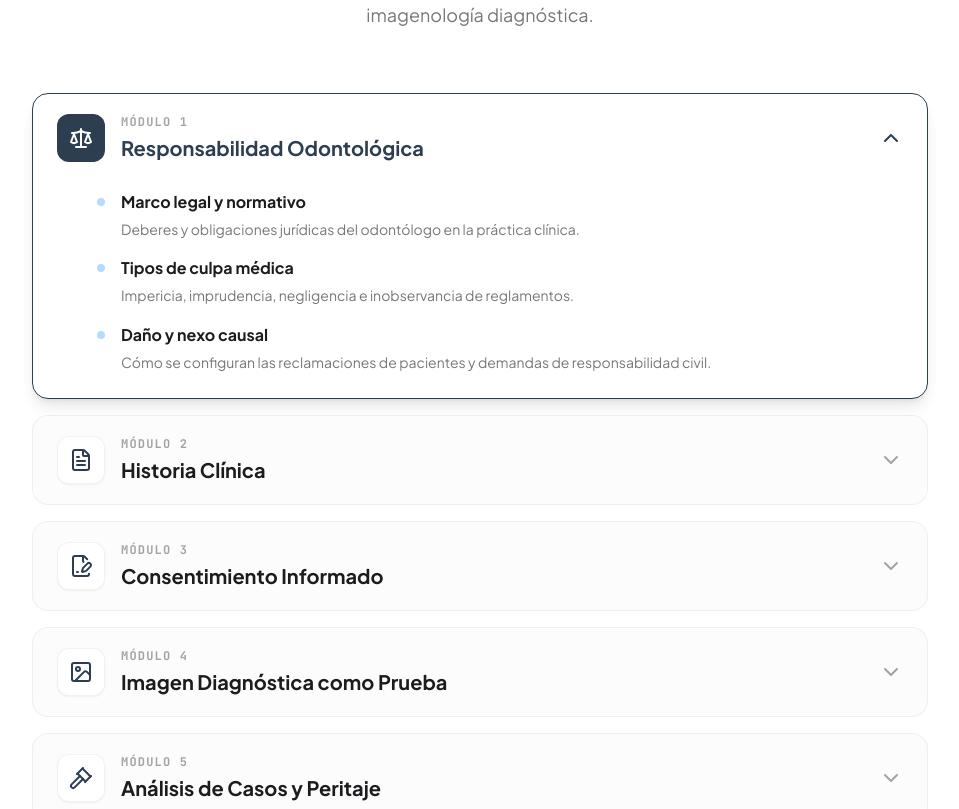
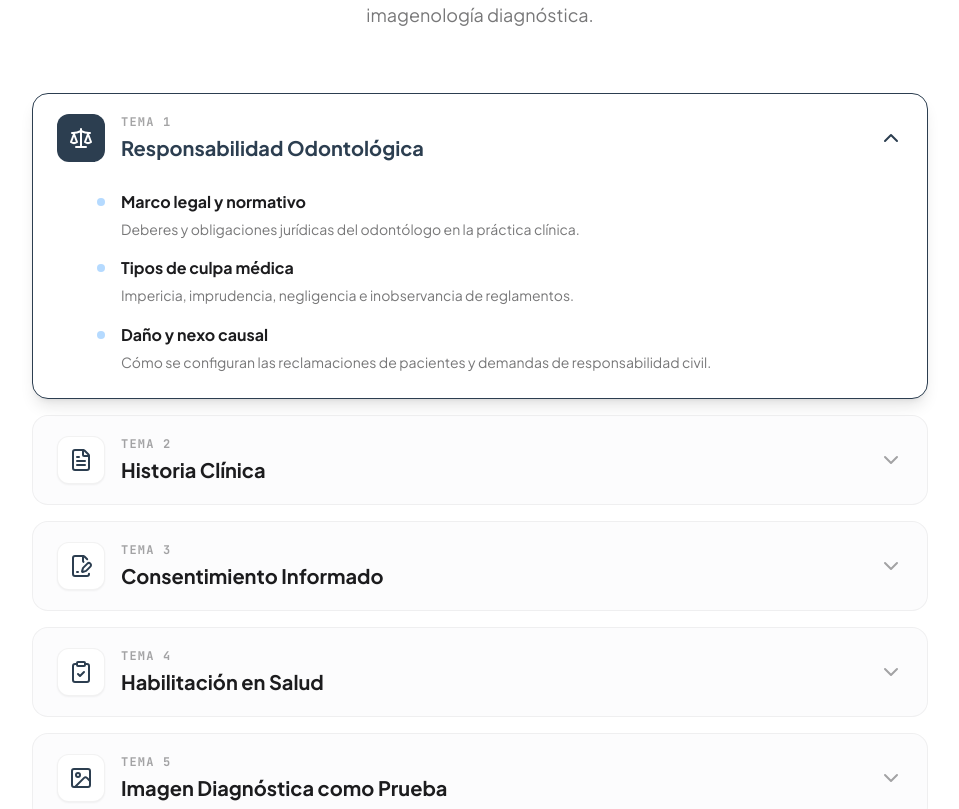
Before and after one commit to WilliRV1/cp-smile-academy, a React (Vite) app: page /cursos/derecho-medico in a window 1280 px wide. Shown: the part 2408-3217 px from the top of the page, without its empty margins (160-1119 px from the left). Built offline with nearby package versions, Linux system fonts and the light colour scheme; a web font is replaced by a local one.

Commit message:
Update Syllabus structure, add Habilitacion and student discount

```diff
--- a/src/components/derecho/PricingDerecho.jsx
+++ b/src/components/derecho/PricingDerecho.jsx
@@ -88,6 +88,17 @@ export default function PricingDerecho() {
             </div>
           </div>
 
+          {/* Promo Estudiantes */}
+          <div className="mt-8 bg-gradient-to-r from-primary/10 to-accent/10 border border-primary/20 rounded-2xl p-6 text-center shadow-sm relative z-10">
+            <h4 className="font-sans font-bold text-xl text-primary mb-2">🎓 ¡Atención Estudiantes!</h4>
+            <p className="font-sans text-dark/70 text-sm md:text-base max-w-2xl mx-auto mb-4">
+              ¿Eres estudiante de odontología? Obtén un <strong className="text-accent">20% de descuento</strong> compartiendo este curso en tus historias de Instagram y etiquetándonos.
+            </p>
+            <a href={`https://wa.me/19293430985?text=${encodeURIComponent("Hola, soy estudiante de odontología y quiero acceder al 20% de descuento publicando en mi Instagram.")}`} target="_blank" rel="noopener noreferrer" className="inline-flex items-center justify-center bg-white text-primary px-6 py-2 rounded-full font-sans font-bold text-sm border border-primary/20 hover:bg-primary/5 transition-colors shadow-sm">
+              Solicitar mi Descuento
+            </a>
+          </div>
+
           {/* Interactive Map Embed */}
           <div className="mt-10 rounded-2xl overflow-hidden border border-black/10 shadow-inner relative z-10">
             <iframe
--- a/src/components/derecho/SyllabusDerecho.jsx
+++ b/src/components/derecho/SyllabusDerecho.jsx
@@ -1,7 +1,7 @@
 import { useState, useRef, useEffect } from 'react';
 import gsap from 'gsap';
 import { ScrollTrigger } from 'gsap/ScrollTrigger';
-import { ChevronDown, Scale, FileText, FileSignature, Image, Gavel } from 'lucide-react';
+import { ChevronDown, Scale, FileText, FileSignature, Image, Gavel, ClipboardCheck } from 'lucide-react';
 
 gsap.registerPlugin(ScrollTrigger);
 
@@ -22,6 +22,8 @@ const modules = [
     title: "Historia Clínica",
     topics: [
       { name: "Requisitos de validez", desc: "Diligenciamiento correcto, veracidad, completitud y custodia segura de la información." },
+      { name: "Evolución", desc: "Debe contener: Nivel de dolor (antes, durante y después), riesgos del procedimiento a realizar, el procedimiento como tal y las recomendaciones." },
+      { name: "Interoperabilidad", desc: "Capacidad de los sistemas de información para intercambiar datos de historias clínicas electrónicas." },
       { name: "Normatividad de archivo", desc: "Tiempos de conservación legal, acceso y reserva del expediente clínico." },
       { name: "Consecuencias de omisión", desc: "El impacto legal de registros incompletos o mal elaborados en un proceso jurídico." }
     ]
@@ -38,6 +40,16 @@ const modules = [
   },
   {
     id: 4,
+    icon: ClipboardCheck,
+    title: "Habilitación en Salud",
+    topics: [
+      { name: "Estándares de habilitación", desc: "Requisitos normativos para la prestación de servicios odontológicos." },
+      { name: "Gestión del riesgo en salud", desc: "Identificación y mitigación de riesgos legales y clínicos." },
+      { name: "Calidad y auditoría", desc: "Procesos de evaluación y mejora continua en la atención." }
+    ]
+  },
+  {
+    id: 5,
     icon: Image,
     title: "Imagen Diagnóstica como Prueba",
     topics: [
@@ -47,7 +59,7 @@ const modules = [
     ]
   },
   {
-    id: 5,
+    id: 6,
     icon: Gavel,
     title: "Análisis de Casos y Peritaje",
     topics: [
@@ -107,7 +119,7 @@ export default function SyllabusDerecho() {
                        <Icon size={24} />
                     </div>
                     <div>
-                      <p className="text-xs font-mono text-dark/40 uppercase font-bold tracking-widest mb-1">Módulo {index + 1}</p>
+                      <p className="text-xs font-mono text-dark/40 uppercase font-bold tracking-widest mb-1">Tema {index + 1}</p>
                       <h3 className={`font-sans font-bold text-lg md:text-xl transition-colors ${isOpen ? 'text-primary' : 'text-dark'}`}>
                         {mod.title}
                       </h3>
```
